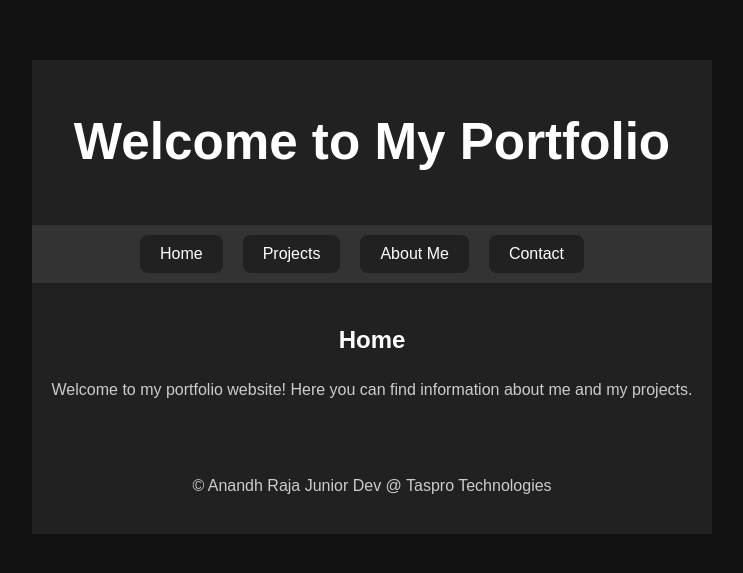
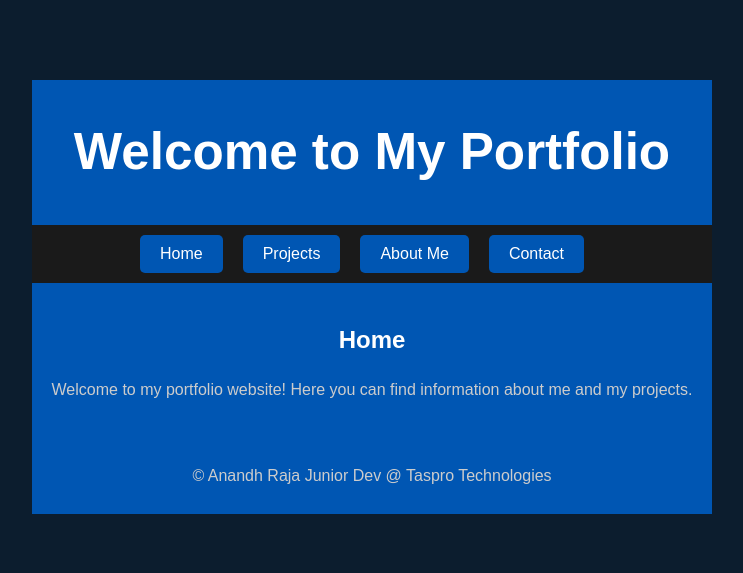
Before and after one commit to Anandh-Raja/firstApp, a React (Vite) app: page / in a window 1280 px wide. Shown: the part 103-676 px from the top of the page, without its empty margins (268-1011 px from the left). Built offline with nearby package versions, Linux system fonts and the light colour scheme.

Commit message:
Update App.css

```diff
--- a/src/App.css
+++ b/src/App.css
@@ -40,23 +40,26 @@
 .read-the-docs {
   color: #888;
 }
+/* Updated CSS */
+
 body {
   font-family: Arial, sans-serif;
   margin: 0;
   padding: 0;
-  background-color: #121212; /* Dark background */
-  color: #fff; /* White text */
+  background-color: #0c1d2e; /* Dark blue color */
+  color: #fff;
 }
 
 header,
 footer {
-  background-color: #212121; /* Darker background */
-  color: #fff;
-  padding: 20px 0; /* Increased padding */
+  background-color: #0056b3; /* Dark blue color */
+  color: white;
+  padding: 10px 20px;
+  text-align: center;
 }
 
 nav {
-  background-color: #333; /* Dark color */
+  background-color: #1a1a1a; /* Dark color */
   padding: 10px;
 }
 
@@ -72,16 +75,16 @@ nav ul li {
 }
 
 nav ul li button {
-  color: #fff; /* White button text */
-  background-color: #212121; /* Darker background for buttons */
+  color: white;
+  background-color: #0056b3; /* Dark blue color */
   border: none;
   padding: 10px 20px;
+  border-radius: 5px;
   cursor: pointer;
-  transition: background-color 0.3s ease; /* Smooth transition */
 }
 
 nav ul li button:hover {
-  background-color: #424242; /* Darker background on hover */
+  background-color: #003366; /* Darker blue color */
 }
 
 section {
@@ -92,11 +95,11 @@ section {
 #home,
 #about,
 #contact {
-  background-color: #212121; /* Darker background */
+  background-color: #0056b3; /* Dark blue color */
 }
 
 #projects {
-  background-color: #333; /* Dark color */
+  background-color: #1a1a1a; /* Dark color */
 }
 
 h2 {
@@ -117,8 +120,8 @@ ul li {
 }
 
 footer {
-  background-color: #212121; /* Darker background */
+  background-color: #0056b3; /* Dark blue color */
   color: white;
-  padding: 20px 0; /* Increased padding */
+  padding: 10px 20px;
   text-align: center;
 }
```
